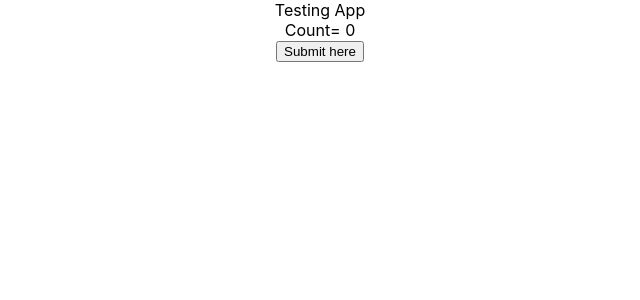
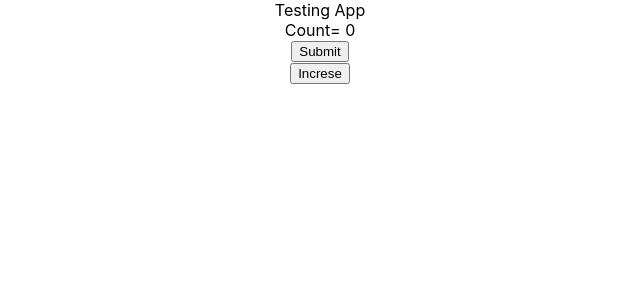
Before and after one commit to sagar-samanta-dignizant/google-analatics-test, a React (Create React App) app: page / in a window 1280 px wide. Shown: the top 300 px of the page, without its empty margins (320-960 px from the left). Built offline with nearby package versions, Linux system fonts and the light colour scheme.

Commit message:
second 2 commit

```diff
--- a/package.json
+++ b/package.json
@@ -8,6 +8,7 @@
     "@testing-library/user-event": "^13.5.0",
     "react": "^18.2.0",
     "react-dom": "^18.2.0",
+    "react-ga": "^3.3.1",
     "react-scripts": "5.0.1",
     "web-vitals": "^2.1.4"
   },
--- a/public/index.html
+++ b/public/index.html
@@ -5,21 +5,7 @@
     <link rel="icon" href="%PUBLIC_URL%/favicon.ico" />
     <meta name="viewport" content="width=device-width, initial-scale=1" />
     <meta name="theme-color" content="#000000" />
-    <!-- Google Tag Manager -->
 
-    <script>
-      (function (w, d, s, l, i) {
-        w[l] = w[l] || [];
-        w[l].push({ "gtm.start": new Date().getTime(), event: "gtm.js" });
-        var f = d.getElementsByTagName(s)[0],
-          j = d.createElement(s),
-          dl = l != "dataLayer" ? "&l=" + l : "";
-        j.async = true;
-        j.src = "https://www.googletagmanager.com/gtm.js?id=" + i + dl;
-        f.parentNode.insertBefore(j, f);
-      })(window, document, "script", "dataLayer", "GTM-K2XC3GCD");
-    </script>
-    <!-- End Google Tag Manager -->
 
     <meta
       name="description"
@@ -43,15 +29,7 @@
     <title>React App</title>
   </head>
   <body>
-    <!-- Google Tag Manager (noscript) -->
-    <noscript
-      ><iframe
-        src="https://www.googletagmanager.com/ns.html?id=GTM-K2XC3GCD"
-        height="0"
-        width="0"
-        style="display: none; visibility: hidden"
-      ></iframe
-    ></noscript>
+
     <!-- End Google Tag Manager (noscript) -->
     <noscript>You need to enable JavaScript to run this app.</noscript>
     <div id="root"></div>
--- a/src/App.js
+++ b/src/App.js
@@ -1,5 +1,6 @@
 import './App.css';
 import { useState } from 'react';
+import Google from './components/Goolge';
 
 function App() {
   const [count, setCount] = useState(0)
@@ -10,7 +11,8 @@ function App() {
     <div className="App" style={{ dislapy: 'flex' }}>
       <div>Testing App</div>
       <div>Count= {count}</div>
-      <button onClick={() => hanldleClick()}>Submit here</button>
+      <Google/>
+      <button onClick={() => hanldleClick()}>Increse</button>
     </div>
   );
 }
--- /dev/null
+++ b/src/analytics.js
@@ -0,0 +1,6 @@
+// analytics.js
+import ReactGA from 'react-ga';
+
+const TRACKING_ID = 'G-ZL9VZME60B'; // Replace with your actual tracking ID
+
+ReactGA.initialize(TRACKING_ID);
--- /dev/null
+++ b/src/components/Goolge.js
@@ -0,0 +1,27 @@
+// YourFormComponent.js
+import ReactGA from 'react-ga';
+
+const Google = () => {
+    const handleSubmit = async () => {
+        try {
+
+            // If the submission is successful, track the event
+            ReactGA.event({
+                category: 'Form',
+                action: 'Submission',
+                label: 'Success',
+            });
+        } catch (error) {
+            // Handle errors
+        }
+    };
+
+    return (
+        <form onSubmit={handleSubmit}>
+            {/* Your form components */}
+            <button type="submit">Submit</button>
+        </form>
+    );
+};
+
+export default Google;
```
Also changed, not shown: 1 other file (tests, documents, lock files or other folders).
